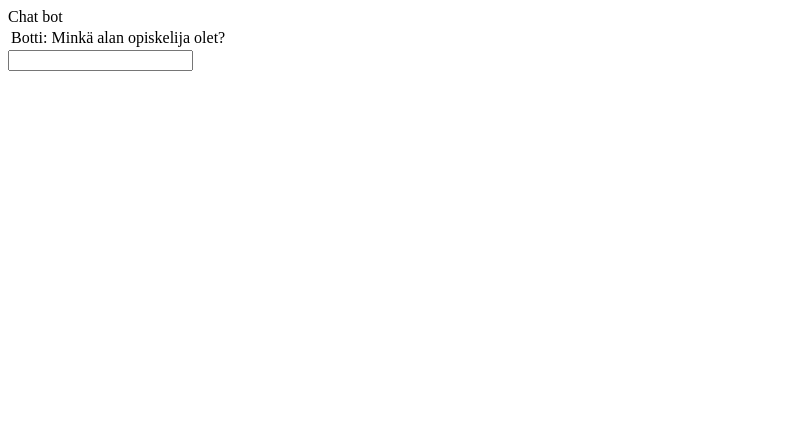
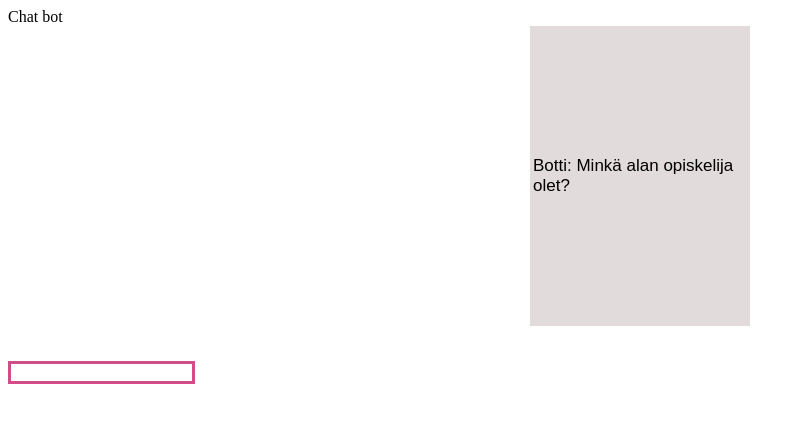
Before and after one commit to JaniKello/ChatBot, a PHP site: page /chatbot.html in a window 1280 px wide. Shown: the top 423 px of the page, without its empty margins (0-805 px from the left). Run offline with PHP 8.4, Linux system fonts and the light colour scheme.

Commit message:
Update chatbot.css

```diff
--- a/ChatBotWeb/chatbot.css
+++ b/ChatBotWeb/chatbot.css
@@ -1 +1,44 @@
-fsdfsdfsdfsdf
+h1{
+	   text-align: center;
+       font-size: 12pt;
+       color: #000099;
+       margin-bottom: 5px;
+}
+
+    #Bot {
+        border-style: solid;
+		border-radius: 5px;
+		border-width: 1px;
+		text-align: center;
+		margin: 0;
+		width:225px;
+		height:400px;
+		overflow: auto;
+
+    }
+
+    #newMsg {
+        border-style: solid;
+		border-width: 2px;
+		text-align: center;
+		position: relative;
+		bottom: -35px;
+		border: 3px solid #d04d87;
+
+    }
+	    #messages {
+		margin: auto;
+		max-width: 550px;
+		font: 15px arial, sans-serif;
+		width:220px;
+		height:300px;
+		background-color: #e2dbdb;
+		overflow: scroll;
+
+    }
+	td{
+
+		font: 17px arial, sans-serif;
+		height: 100%;
+		width: 100%;
+	}
```
